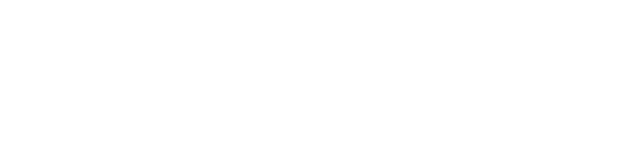
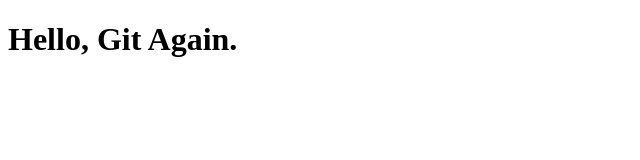
Before and after one commit to elhalawany/Quotes-L, a plain HTML site: page index.html in a window 1280 px wide. Shown: the whole page, without its empty margins (0-640 px from the left). Drawn offline with Linux system fonts and the light colour scheme.

Commit message:
Hello GIT

```diff
--- a/index.html
+++ b/index.html
@@ -6,6 +6,6 @@
     <title>Document</title>
 </head>
 <body>
-
+    <h1> Hello, Git Again. </h1>
 </body>
 </html>
```
